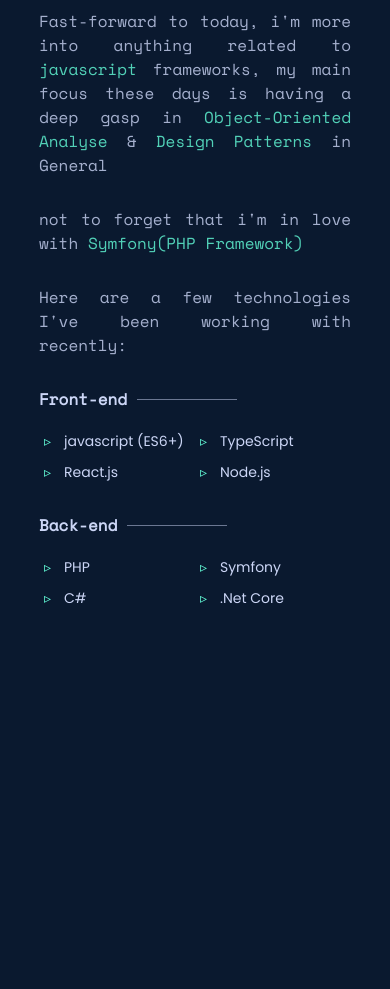
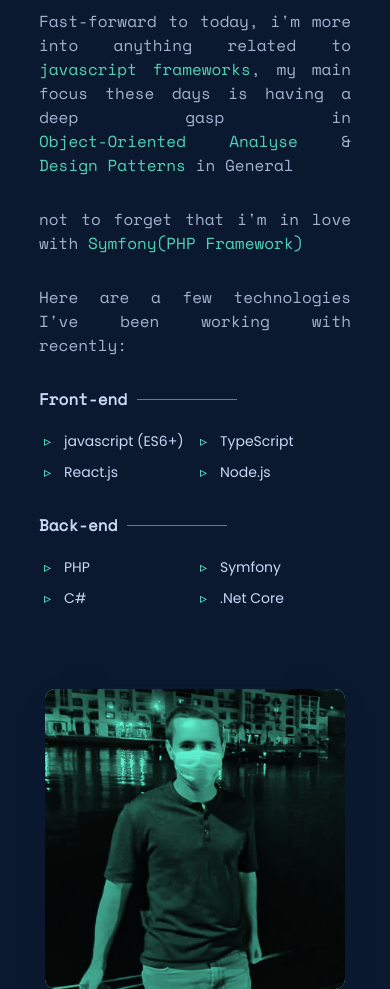
Before and after one commit to soufiiyane/Portfolio, a React (Create React App) app: page / in a window 390 px wide. Shown: the part 1220-2209 px from the top of the page. Before the commit the page ends 1859 px from the top, so only its background shows below. Built offline with nearby package versions, Linux system fonts and the light colour scheme; the HTML template or start-up script is replaced by a standard one.

Commit message:
fixing layout responsive

```diff
--- a/src/assets/css/About.css
+++ b/src/assets/css/About.css
@@ -1,9 +1,10 @@
 .about{
-    height: 100vh;
+    height: 70vh;
     padding: 0 10%;
-}
-.left-about {
-    width: 100%;
+    display: grid;
+    grid-template-columns: 3fr 2fr;
+    gap: 50px;
+    margin: 0 auto;
 }
 .left-about .about-headline {
     position: relative;
@@ -35,10 +36,10 @@
     text-align: justify;
     margin-bottom: 30px;
     opacity: .8;
-    max-width: 70%;
 }
 .left-about p > span{
     color: #64ffda;
+    white-space: nowrap;
 }
 .left-about ul {
     display: grid;
@@ -67,9 +68,35 @@
     display: flex;
     width: 100%;
     align-items: center;
-
 }
-@media (max-width: 768px){
+.right-about{
+    position: relative;
+    max-width: 300px;
+}
+.wrapper-about{
+    box-shadow: 0 10px 30px -15px #0a192f;
+    display: block;
+    position: relative;
+    width: 100%;
+    border-radius: 10px;
+    background-color: #64ffda;
+    overflow: hidden;
+}
+.wrapper-about img{
+    width: 100%;
+    height: 100%;
+    object-fit: cover;
+    position: relative;
+    mix-blend-mode: multiply;
+    filter: grayscale(100%) contrast(1);
+    display: block;
+}
+@media (max-width: 1100px){
+    .about{
+        height: fit-content;
+        grid-template-columns: 100%;
+        grid-template-rows: auto auto;
+    }
     .skills{
         flex-direction: column;
         justify-content: center;
@@ -77,5 +104,29 @@
     .left-about p{
         max-width: 100%;
     }
+    .right-about{
+        width: 300px;
+        height: 300px;
+        margin: 0 auto;
+    }
+}
 
+@media (max-width: 768px){
+    .about{
+        height: fit-content;
+        grid-template-columns: 100%;
+        grid-template-rows: auto auto;
+    }
+    .skills{
+        flex-direction: column;
+        justify-content: center;
+    }
+    .left-about p{
+        max-width: 100%;
+    }
+    .right-about{
+        width: 300px;
+        height: 300px;
+        margin: 0 auto;
+    }
 }
--- a/src/assets/css/Hero.css
+++ b/src/assets/css/Hero.css
@@ -50,7 +50,7 @@
 
 @media (max-width: 768px){
     .hero{
-        font-size: 13px;
+        font-size: 12px;
     }
 }
 
--- a/src/components/About.js
+++ b/src/components/About.js
@@ -1,5 +1,5 @@
 import '../assets/css/About.css';
-
+import profile from '../assets/Me.jpg';
 function About(){
 
     return(
@@ -16,7 +16,7 @@
                 Hello! my name is Soufiyane Aitmoulay, I'm a junior full-stack web developer, currently finishing my engineering studies in computer science,  i'm ex junior developer at TMT, i have worked on several projects before, i'm a geek tech guy and i like challenges as i feel i'm born for them.
                 </p>
                 <p>
-                Fast-forward to today, i'm more into anything related to <span>javascript</span> frameworks, my main focus these days is having a deep gasp in <span>Object-Oriented Analyse</span> & <span>Design Patterns</span> in General
+                Fast-forward to today, i'm more into anything related to <span>javascript frameworks</span>, my main focus these days is having a deep gasp in <span>Object-Oriented Analyse</span> & <span>Design Patterns</span> in General
                 </p>
                 <p>
                     not to forget that i'm in love with <span>Symfony(PHP Framework)</span>
@@ -55,6 +55,11 @@
                     </div>
                 </div>
             </div>
+            <div className='right-about'>
+                <div className='wrapper-about'>
+                    <img src={profile} alt='Profile Image' />
+                </div>
+            </div>
         </div>
     )
 }
```
Also changed, not shown: src/assets/Me.jpg (added).
